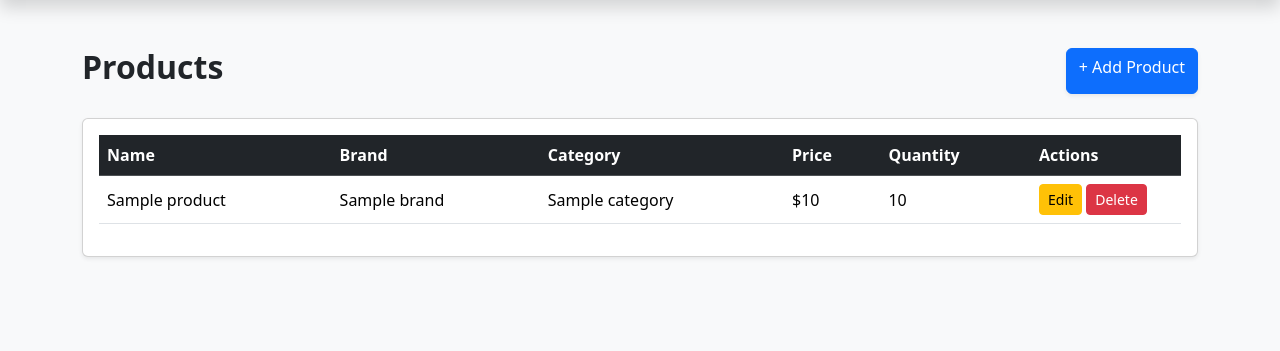
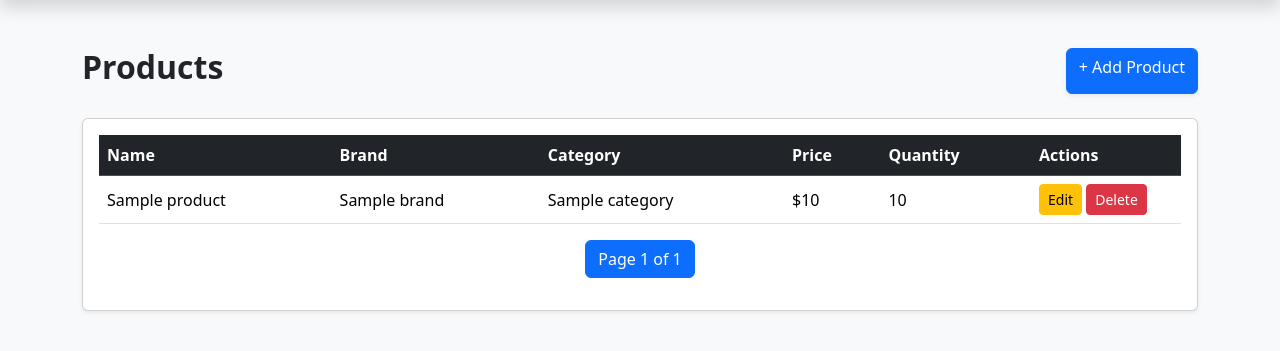
Before and after one commit to aarohi-tiwari/inventory, a Django app: template templates/products/product_list.html in a window 1280 px wide. Shown: the part 56-407 px from the top of the page. Run offline with Django 5.2, Linux system fonts and the light colour scheme; the template is opened without the code that fills it: most values are stand-ins (such as "Sample title", 1, 10 or a date in 2020).

Commit message:
Adding Pagination

```diff
--- a/products/views.py
+++ b/products/views.py
@@ -2,14 +2,16 @@ from rest_framework import viewsets
 from rest_framework.exceptions import NotFound
 from .models import Product
 from .serializers import ProductSerializer
+from .pagination import ProductPagination
 
 
 class ProductViewSet(viewsets.ModelViewSet):
     queryset = Product.objects.all()
     serializer_class = ProductSerializer
+    pagination_class = ProductPagination
 
     def get_object(self):
         try:
             return super().get_object()
         except:
-            raise NotFound("Product not found.")
+            raise NotFound(detail="Product not found.")
--- a/products/views_ui.py
+++ b/products/views_ui.py
@@ -41,3 +41,9 @@ class ProductDeleteView(DeleteView):
     def delete(self, request, *args, **kwargs):
         messages.success(request, "Product deleted successfully.")
         return super().delete(request, *args, **kwargs)
+
+class ProductListView(ListView):
+    model = Product
+    template_name = "products/product_list.html"
+    context_object_name = "products"
+    paginate_by = 5
--- a/templates/products/product_list.html
+++ b/templates/products/product_list.html
@@ -43,6 +43,33 @@
                 {% endfor %}
             </tbody>
         </table>
+        <nav>
+            <ul class="pagination justify-content-center">
+        {% if page_obj.has_previous %}
+            <li class="page-item">
+                <a class="page-link" href="?page=1">First</a>
+            </li>
+            <li class="page-item">
+                <a class="page-link" href="?page={{ page_obj.previous_page_number }}">Previous</a>
+            </li>
+        {% endif %}
+
+        <li class="page-item active">
+            <span class="page-link">
+                Page {{ page_obj.number }} of {{ page_obj.paginator.num_pages }}
+            </span>
+        </li>
+
+        {% if page_obj.has_next %}
+            <li class="page-item">
+                <a class="page-link" href="?page={{ page_obj.next_page_number }}">Next</a>
+            </li>
+            <li class="page-item">
+                <a class="page-link" href="?page={{ page_obj.paginator.num_pages }}">Last</a>
+            </li>
+        {% endif %}
+            </ul>
+        </nav>
     </div>
 </div>
 
```
Also changed, not shown: products/pagination.py (added, +19 -0 lines).
